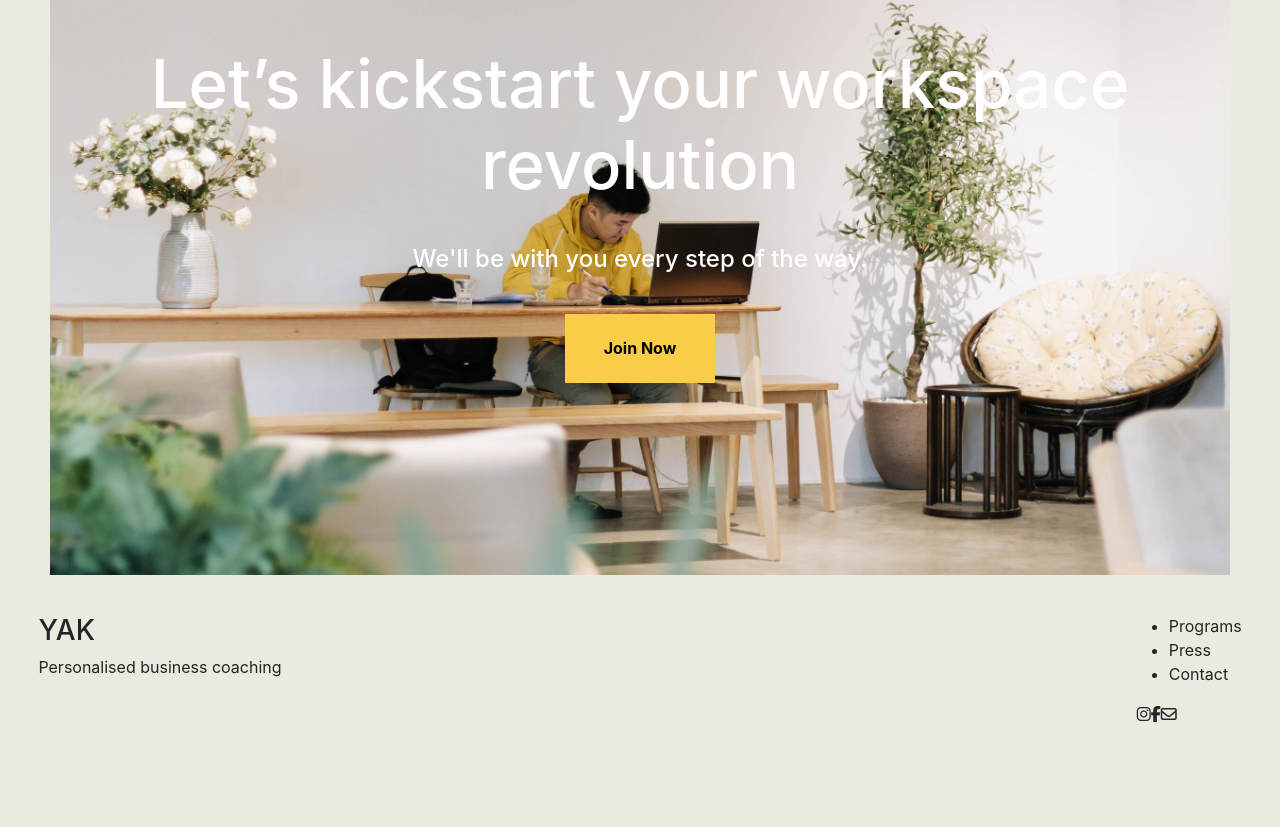
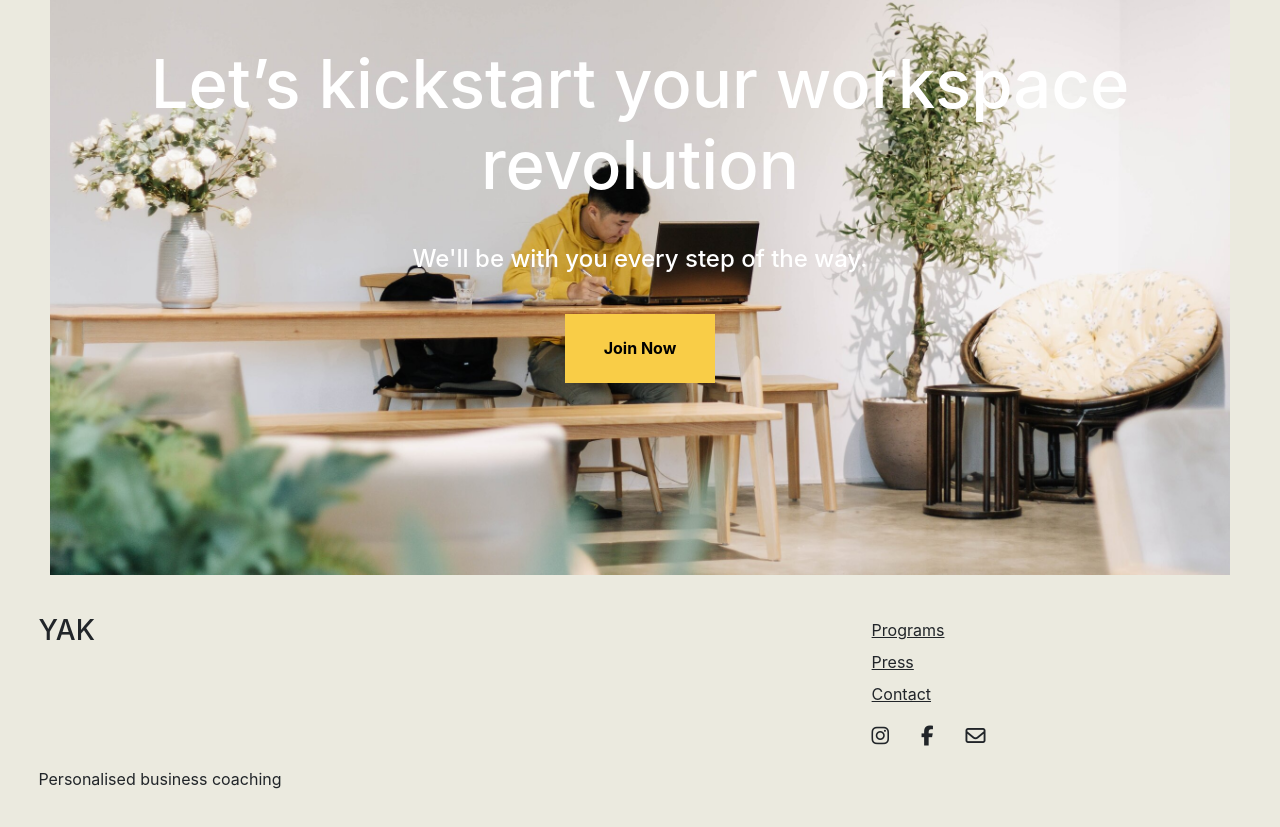
Before and after one commit to JakeLeigh/Yak, a React (Create React App) app in the folder Yak/Yak/ClientApp/: page / in a window 1280 px wide. Shown: the part 3842-4669 px from the top of the page. Before the commit the page ends 4606 px from the top, so only its background shows below. Built offline with nearby package versions, Linux system fonts and the light colour scheme.

Commit message:
Update footer styling

```diff
--- a/Yak/Yak/ClientApp/src/components/Footer/Footer.css
+++ b/Yak/Yak/ClientApp/src/components/Footer/Footer.css
@@ -7,3 +7,26 @@
   flex-direction: row;
   justify-content: space-between;
 }
+.footerTitleDiv h3{
+  padding-bottom: 7rem;
+}
+.footerLinksDiv{
+  margin-right: 14rem;
+}
+.footerLinksDiv ul {
+  text-decoration: underline;
+  list-style: none;
+  padding-left: 0;
+}
+.footerLinksDiv ul li {
+  line-height: 2rem;
+}
+.socialIcons {
+  display: flex;
+  flex-direction: row;
+  justify-content: space-around;
+}
+.socialIcons i {
+  font-size: 20px;
+  margin-right: 2rem;
+}
```
